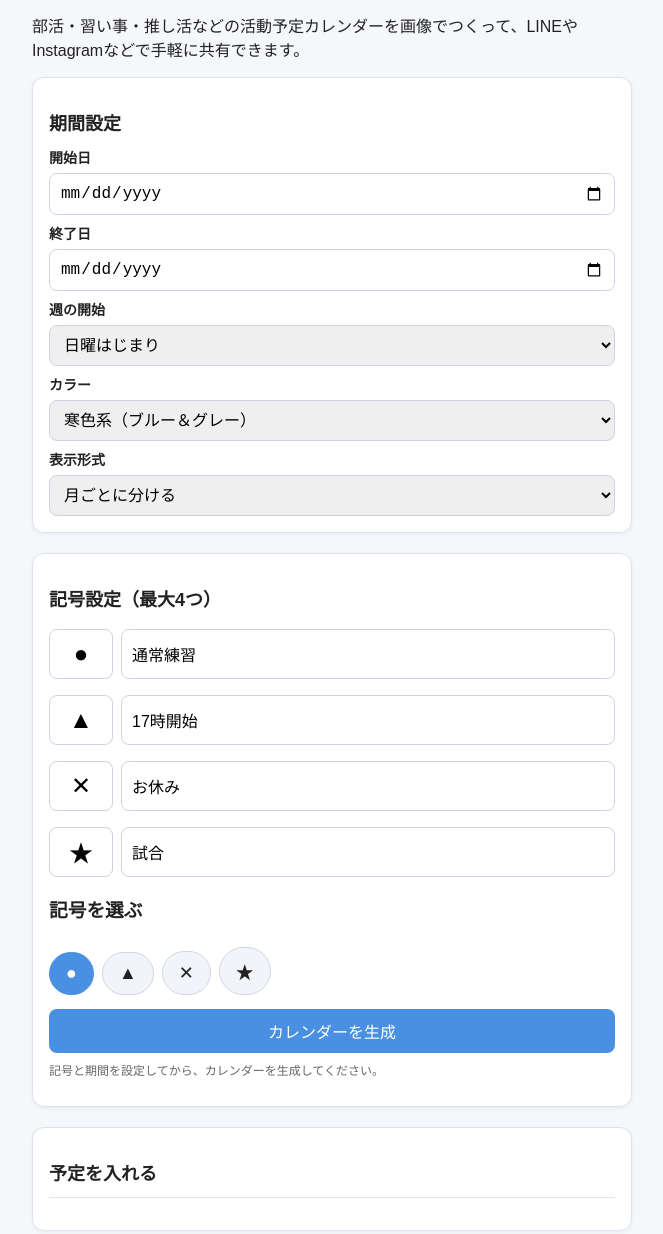
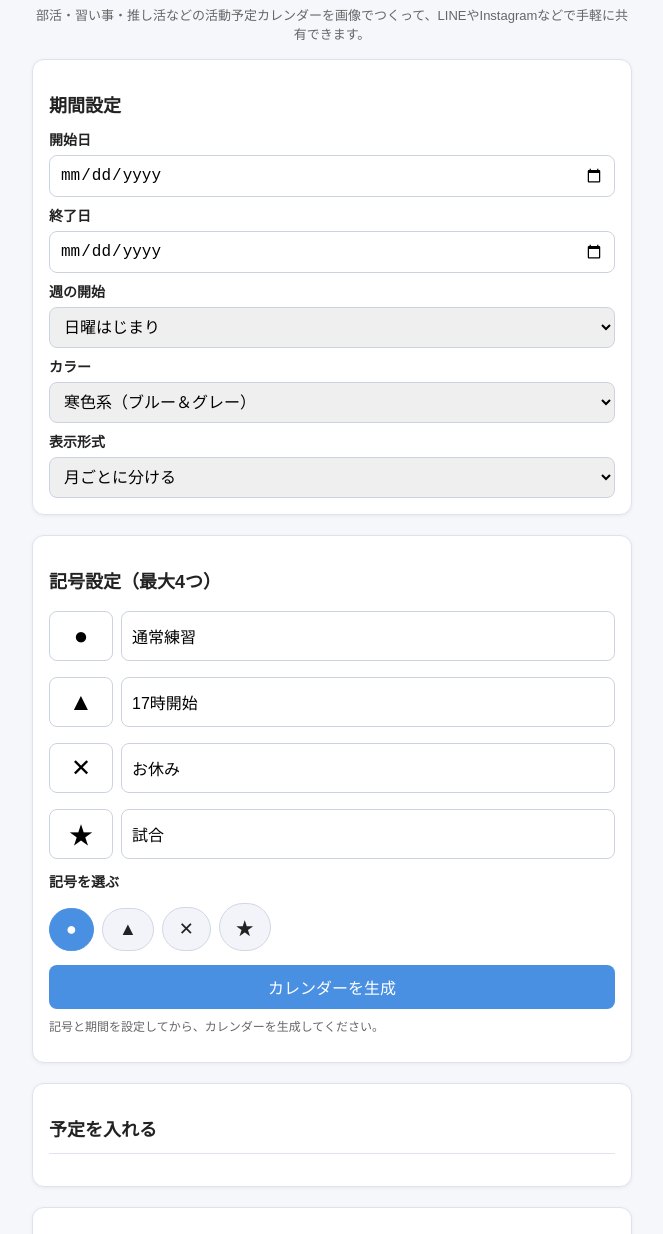
Before and after one commit to cleverkitjp/calendar-generator, a plain HTML site: page index.html in a window 1280 px wide. Shown: the part 66-1300 px from the top of the page, without its empty margins (308-971 px from the left). Drawn offline with nearby package versions, Linux system fonts and the light colour scheme.

Commit message:
Update style.css

```diff
--- a/style.css
+++ b/style.css
@@ -43,8 +43,15 @@ body {
 
 h1 {
   font-size: 22px;
-  margin-bottom: 16px;
+  margin-bottom: 8px;
   text-align: center;
+}
+
+.lead {
+  font-size: 13px;
+  color: var(--text-sub);
+  text-align: center;
+  margin: 0 0 16px;
 }
 
 .card {
@@ -59,6 +66,11 @@ h1 {
 .card h2 {
   font-size: 18px;
   margin-bottom: 12px;
+}
+
+.subheading {
+  font-size: 14px;
+  margin: 12px 0 6px;
 }
 
 label {
```
